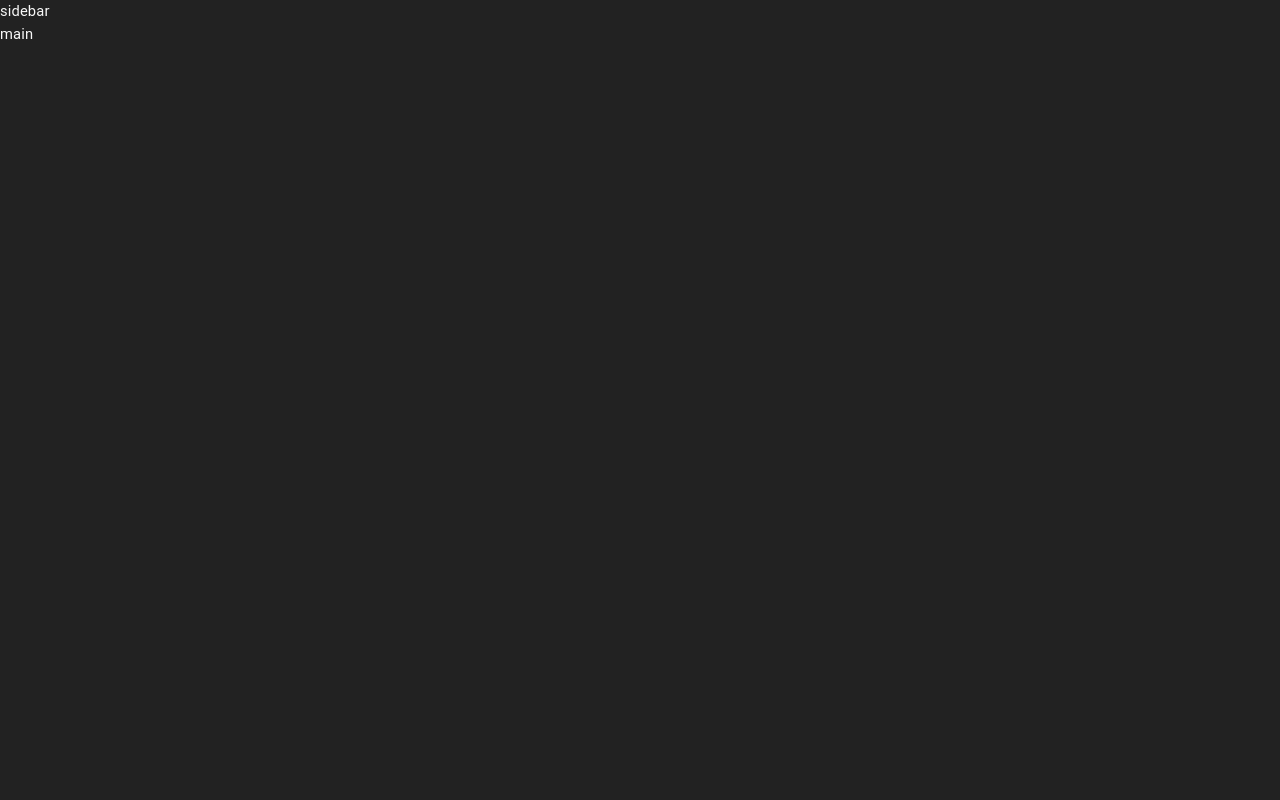
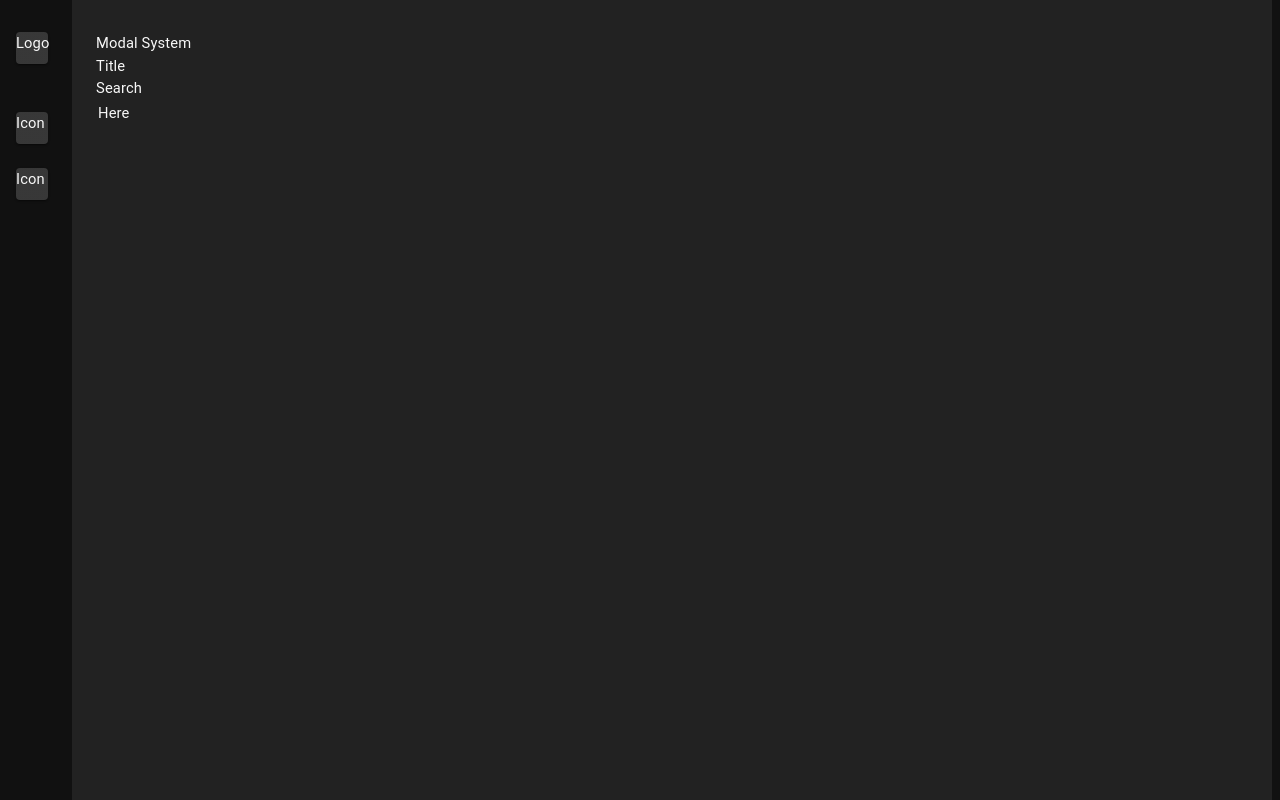
Before and after one commit to gibsonliketheguitar/beam-challenge, a React (Create React App) app: page / in a window 1280 px wide. Built offline with nearby package versions, Linux system fonts and the light colour scheme.

Commit message:
add styling to dashboard component

```diff
--- a/src/components/Dashboard.tsx
+++ b/src/components/Dashboard.tsx
@@ -1,10 +1,58 @@
-import React from "react";
+import React, { useState } from "react";
+import { useTheme } from "@emotion/react";
+import { Box, Paper, styled } from "@mui/material";
+import { Container } from "@mui/system";
+
+import Roster from "./Roster";
+import Formation from "./Formation";
+
+const Icon = styled(Paper)(({ theme }) => ({
+  height: theme.spacing(4),
+  width: theme.spacing(4),
+  marginBottom: theme.spacing(3),
+  backgroundClip: theme.palette.secondary.main,
+}));
 
 export default function Dashboard() {
+  const theme: any = useTheme();
+  const [page, setPage] = useState(0);
+
+  const DISPLAY: any = {
+    0: <Roster />,
+    1: <Formation />,
+  };
+
   return (
-    <div>
-      <div>sidebar</div>
-      <div>main</div>
-    </div>
+    <Box
+      sx={{
+        display: "flex",
+        height: "100vh",
+        width: "100%",
+        backgroundColor: "#111111",
+      }}
+    >
+        <Box
+        sx={{
+            display: "flex",
+            flexDirection: "column",
+            alignItems: "center",
+          marginTop: theme.spacing(4),
+            marginRight: theme.spacing(2),
+            marginLeft: theme.spacing(2),
+          }}
+        >
+        <Icon sx={{ marginBottom: theme.spacing(6) }}>Logo</Icon>
+          <Icon onClick={() => setPage(0)}>Icon</Icon>
+          <Icon onClick={() => setPage(1)}>Icon</Icon>
+        </Box>
+        <Container
+          sx={{
+            padding: theme.spacing(4),
+          backgroundColor: theme.palette.background.default,
+          }}
+        >
+          {DISPLAY[page]}
+        </Container>
+    </Box>
   );
 }
```
Also changed, not shown: tsconfig.json (+5 -8 lines).
